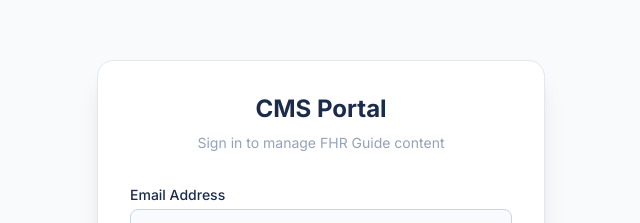
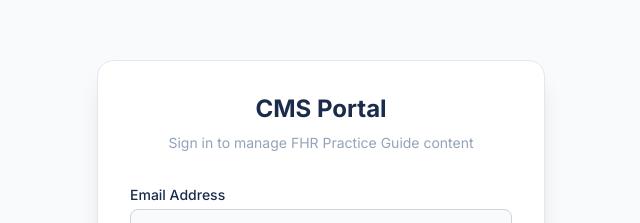
Before and after one commit to Adezb/fhr-app, a React (Vite) app: page /admin-cms/login in a window 1280 px wide. Shown: the part 121-344 px from the top of the page, without its empty margins (319-959 px from the left). Built offline with nearby package versions, Linux system fonts and the light colour scheme; no server answers.

Commit message:
Update AdminLoginPage UI header text.

```diff
--- a/src/pages/AdminLoginPage.tsx
+++ b/src/pages/AdminLoginPage.tsx
@@ -62,7 +62,7 @@ export default function AdminLoginPage() {
 
         <div className="text-center mb-8">
           <h1 className="text-2xl font-bold text-navy dark:text-text-heading-dark mb-2">CMS Portal</h1>
-          <p className="text-sm text-text-muted dark:text-text-body-dark">Sign in to manage FHR Guide content</p>
+          <p className="text-sm text-text-muted dark:text-text-body-dark">Sign in to manage FHR Practice Guide content</p>
         </div>
 
         {error && (
```
